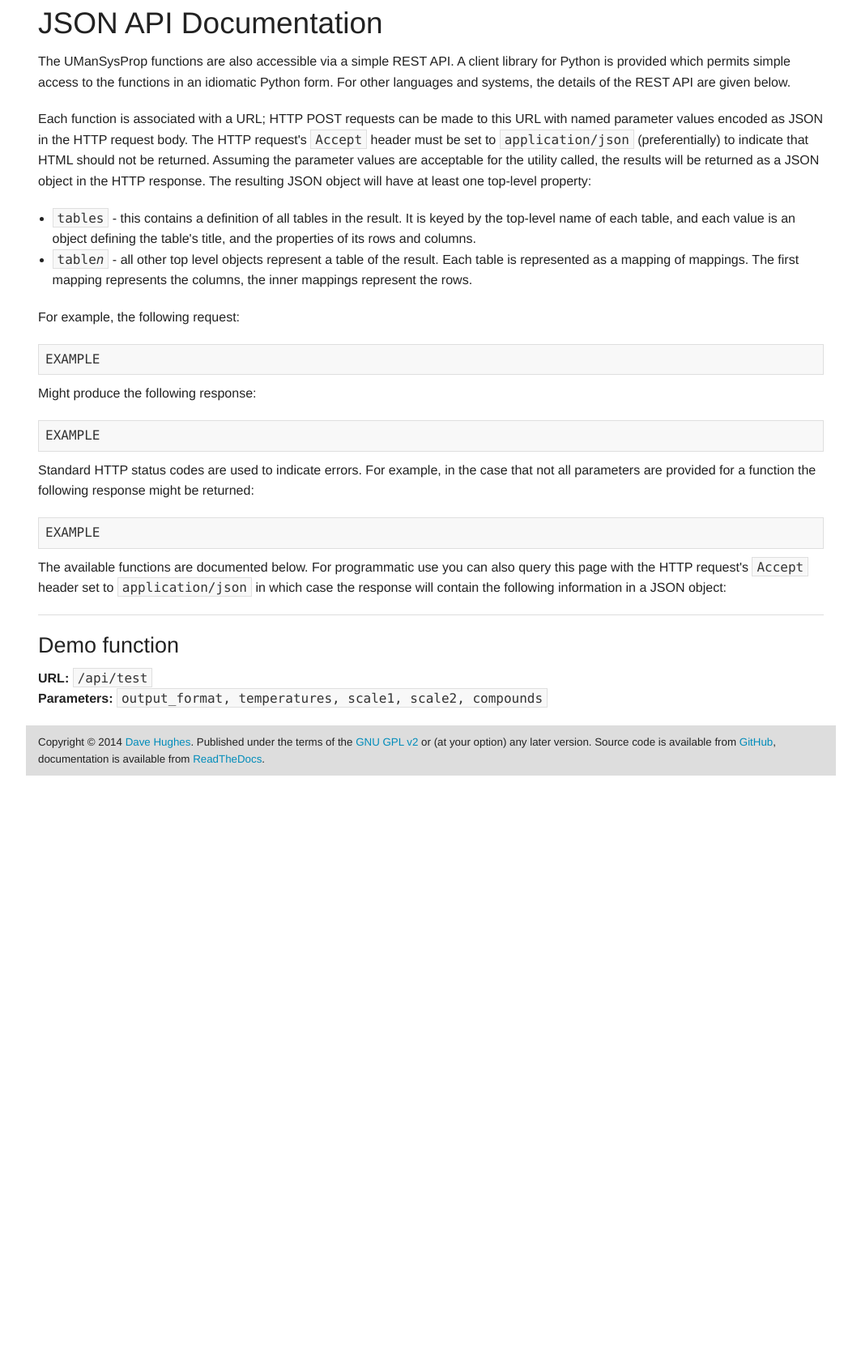
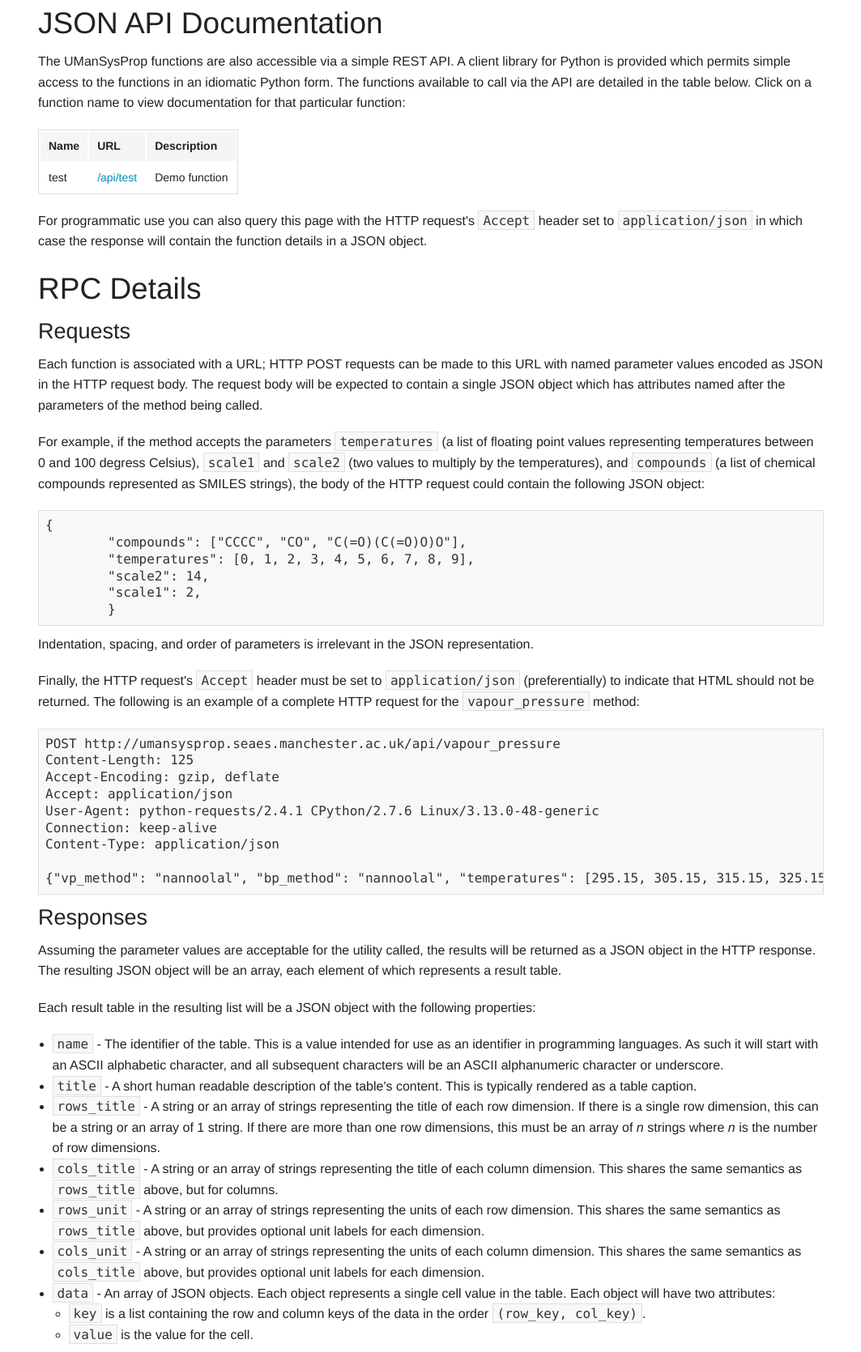
Before and after one commit to waveform-computing/umansysprop, a Flask app: page /api in a window 1280 px wide. Shown: the part 250-1920 px from the top of the page at 81% size, without its empty margins (108-1171 px from the left). Before the commit the page ends 1208 px from the top, so only its background shows below. Run offline with Flask 2, Linux system fonts and the light colour scheme.

Commit message:
Fixes #1, fixes #2, fixes #3
Certain "safe" exceptions like ValueError are now passed along to the
client API which decodes them and re-raises them as an exception on the
client side. Also improved the API docs with examples and split the
individual calls into their own pages so the IDs are fixed

```diff
--- a/umansysprop/server.py
+++ b/umansysprop/server.py
@@ -34,8 +34,17 @@ import pkgutil
 import json
 from textwrap import dedent
 
-from flask import Flask, request, url_for, render_template, make_response, send_file, jsonify
-from docutils import core
+from flask import (
+    Flask,
+    request,
+    url_for,
+    render_template,
+    make_response,
+    send_file,
+    jsonify,
+    abort,
+    )
+import docutils.core
 
 from . import tools
 from . import renderers
@@ -64,18 +73,6 @@ def index():
         )
 
 
-def render_docs(docstring):
-    if not isinstance(docstring, str):
-        docstring = docstring.decode('utf-8')
-    docstring = dedent(docstring)
-    result = core.publish_parts(
-            docstring, writer_name='html', settings_overrides={
-                'input_encoding': 'unicode',
-                'output_encoding': 'unicode',
-                })
-    return result['fragment']
-
-
 @app.route('/api')
 def api():
     mimetype = request.accept_mimetypes.best_match([
@@ -87,7 +84,6 @@ def api():
             'api.html',
             title='JSON API Documentation',
             tools=tools,
-            render_docs=render_docs,
             )
     elif mimetype == 'application/json':
         return jsonify(**{
@@ -103,18 +99,53 @@ def api():
             for mod_name, mod in tools.items()
             })
     else:
-        return 'Not acceptable', 406
+        abort(406)
+
+
+@app.route('/api/<name>', methods=['GET'])
+def api_docs(name):
+
+    def render_docs(docstring):
+        if not isinstance(docstring, str):
+            docstring = docstring.decode('utf-8')
+        docstring = dedent(docstring)
+        result = docutils.core.publish_parts(
+                docstring, writer_name='html', settings_overrides={
+                    'input_encoding': 'unicode',
+                    'output_encoding': 'unicode',
+                    })
+        return result['fragment']
+
+    try:
+        return render_template(
+            'api_docs.html',
+            title=name,
+            name=name,
+            tool=tools[name],
+            render_docs=render_docs,
+            )
+    except KeyError:
+        abort(404)
 
 
 @app.route('/api/<name>', methods=['POST'])
 def call(name):
     # Fail if the RPC call has more than a meg of data
     if request.content_length > 1048576:
-        return 'Excessively long request', 413
-    mod = tools[name]
-    args = json.loads(request.get_data(cache=False, as_text=True))
-    args = forms.convert_args(mod.HandlerForm(formdata=None), args)
-    result = mod.handler(**args)
+        return jsonify(exc_type='ValueError', exc_value='Request too large'), 413
+    try:
+        mod = tools[name]
+    except KeyError:
+        return jsonify(exc_type='NameError', exc_value='Unknown method'), 404
+    try:
+        args = json.loads(request.get_data(cache=False, as_text=True))
+        args = forms.convert_args(mod.HandlerForm(formdata=None), args)
+    except ValueError as e:
+        return jsonify(exc_type='ValueError', exc_value='Badly formed parameters: %s' % str(e)), 400
+    try:
+        result = mod.handler(**args)
+    except (ValueError, KeyError) as e:
+        return jsonify(exc_type=e.__class__.__name__, exc_value=str(e)), 400
     headers, result = renderers.render('application/json', result)
     response = make_response(result)
     response.mimetype = 'application/json'
@@ -125,7 +156,10 @@ def call(name):
 def tool(name):
     # Present the tool's input form, or execute the tool's handler callable
     # based on whether the HTTP request is a GET or a POST
-    mod = tools[name]
+    try:
+        mod = tools[name]
+    except KeyError:
+        abort(404)
     form = mod.HandlerForm(request.form)
     if form.validate_on_submit():
         args = form.data
@@ -142,8 +176,6 @@ def tool(name):
         response.mimetype = mimetype
         response.headers.extend(headers)
         return response
-    else:
-        print(form.errors)
     return render_template(
         '%s.html' % name,
         title=mod.__doc__,
--- a/umansysprop/templates/api.html
+++ b/umansysprop/templates/api.html
@@ -5,57 +5,192 @@
   <div class="small-12 columns">
     <p>The UManSysProp functions are also accessible via a simple REST API.  A
     client library for Python is provided which permits simple access to the
-    functions in an idiomatic Python form. For other languages and systems, the
-    details of the REST API are given below.</p>
+    functions in an idiomatic Python form. The functions available to call via
+    the API are detailed in the table below. Click on a function name to view
+    documentation for that particular function:</p>
+
+    <table>
+        <thead>
+            <tr><th>Name</th><th>URL</th><th>Description</th></tr>
+        </thead>
+        <tbody>
+            {% for tool_name, tool in tools.items()|sort %}
+            <tr>
+                <td>{{ tool_name }}</td>
+                <td>
+                    <a href="{{ url_for('api_docs', name=tool_name) }}">
+                        {{ url_for('call', name=tool_name) }}
+                    </a>
+                </td>
+                <td>{{ tool.__doc__ }}</td>
+            </tr>
+            {% endfor %}
+        </tbody>
+    </table>
+
+    <p>For programmatic use you can also query this page with the HTTP
+    request's <code>Accept</code> header set to <code>application/json</code>
+    in which case the response will contain the function details in a JSON
+    object.</p>
+    <!-- XXX expand this -->
+
+    <h2>RPC Details</h2>
+
+    <h3>Requests</h3>
 
     <p>Each function is associated with a URL; HTTP POST requests can be made
     to this URL with named parameter values encoded as JSON in the HTTP request
-    body. The HTTP request's <code>Accept</code> header must be set to
+    body. The request body will be expected to contain a single JSON object
+    which has attributes named after the parameters of the method being
+    called.</p>
+
+    <p>For example, if the method accepts the parameters
+    <code>temperatures</code> (a list of floating point values representing
+    temperatures between 0 and 100 degress Celsius), <code>scale1</code> and
+    <code>scale2</code> (two values to multiply by the temperatures), and
+    <code>compounds</code> (a list of chemical compounds represented as SMILES
+    strings), the body of the HTTP request could contain the following JSON
+    object:</p>
+
+    <pre><code>{
+        "compounds": ["CCCC", "CO", "C(=O)(C(=O)O)O"],
+        "temperatures": [0, 1, 2, 3, 4, 5, 6, 7, 8, 9],
+        "scale2": 14,
+        "scale1": 2,
+        }</code></pre>
+
+    <p>Indentation, spacing, and order of parameters is irrelevant in the JSON
+    representation.</p>
+
+    <p>Finally, the HTTP request's <code>Accept</code> header must be set to
     <code>application/json</code> (preferentially) to indicate that HTML should
-    not be returned. Assuming the parameter values are acceptable for the
-    utility called, the results will be returned as a JSON object in the HTTP
-    response. The resulting JSON object will have at least one top-level
-    property:</p>
+    not be returned. The following is an example of a complete HTTP request
+    for the <code>vapour_pressure</code> method:</p>
+
+    <pre><code>POST http://umansysprop.seaes.manchester.ac.uk/api/vapour_pressure
+Content-Length: 125
+Accept-Encoding: gzip, deflate
+Accept: application/json
+User-Agent: python-requests/2.4.1 CPython/2.7.6 Linux/3.13.0-48-generic
+Connection: keep-alive
+Content-Type: application/json
+
+{"vp_method": "nannoolal", "bp_method": "nannoolal", "temperatures": [295.15, 305.15, 315.15, 325.15], "compounds": ["CCCC"]}</code></pre>
+
+    <h3>Responses</h3>
+
+    <p>Assuming the parameter values are acceptable for the utility called, the
+    results will be returned as a JSON object in the HTTP response. The
+    resulting JSON object will be an array, each element of which represents a
+    result table.</p>
+
+    <p>Each result table in the resulting list will be a JSON object with the
+    following properties:</p>
 
     <ul>
-      <li><code>tables</code> - this contains a definition of all tables in
-      the result. It is keyed by the top-level name of each table, and each
-      value is an object defining the table's title, and the properties of
-      its rows and columns.</li>
-      <li><code>table<em>n</em></code> - all other top level objects represent
-      a table of the result. Each table is represented as a mapping of
-      mappings.  The first mapping represents the columns, the inner mappings
-      represent the rows.</li>
+      <li><code>name</code> - The identifier of the table. This is a value
+      intended for use as an identifier in programming languages. As such it
+      will start with an ASCII alphabetic character, and all subsequent
+      characters will be an ASCII alphanumeric character or underscore.</li>
+
+      <li><code>title</code> - A short human readable description of the
+      table's content. This is typically rendered as a table caption.</li>
+
+      <li><code>rows_title</code> - A string or an array of strings
+      representing the title of each row dimension. If there is a single row
+      dimension, this can be a string or an array of 1 string. If there are
+      more than one row dimensions, this must be an array of <em>n</em> strings
+      where <em>n</em> is the number of row dimensions.</li>
+
+      <li><code>cols_title</code> - A string or an array of strings
+      representing the title of each column dimension. This shares the same
+      semantics as <code>rows_title</code> above, but for columns.</li>
+
+      <li><code>rows_unit</code> - A string or an array of strings representing
+      the units of each row dimension. This shares the same semantics as
+      <code>rows_title</code> above, but provides optional unit labels for
+      each dimension.</li>
+
+      <li><code>cols_unit</code> - A string or an array of strings representing
+      the units of each column dimension. This shares the same semantics as
+      <code>cols_title</code> above, but provides optional unit labels for
+      each dimension.</li>
+
+      <li><code>data</code> - An array of JSON objects. Each object represents
+      a single cell value in the table. Each object will have two attributes:
+
+      <ul>
+          <li><code>key</code> is a list containing the row and column keys of
+          the data in the order <code>(row_key, col_key)</code>.</li>
+          <li><code>value</code> is the value for the cell.</li>
+      </ul></li>
     </ul>
 
-    <p>For example, the following request:</p>
+    <p>The ordering of JSON objects in the <code>data</code> element is
+    important: objects will be ordered by row key, then by column key. Hence,
+    if a table has the row keys 1, 2, and 3, and the column keys A and B, the
+    ordering of elements in <code>data</code> will be:</p>
 
-    <pre><code>EXAMPLE</code></pre>
+    <p>(1, A), (1, B), (2, A), (2, B), (3, A), (3, B)</p>
 
-    <p>Might produce the following response:</p>
+    <p>The example below shows the response to the <code>vapour_pressure</code>
+    method request example given above (reformatted for ease of display):</p>
 
-    <pre><code>EXAMPLE</code></pre>
+    <pre><code>HTTP/1.1 200 OK
+Date: Sun, 29 Mar 2015 21:53:43 GMT
+Server: Apache/2.4.7 (Ubuntu)
+Set-Cookie: session=eyJjc3JmX3R...; HttpOnly; Path=/
+Content-Length: 401
+Keep-Alive: timeout=5, max=100
+Connection: Keep-Alive
+Content-Type: application/json
+
+[{"cols_title": "Compound", "cols_unit": "", "data": [
+{"key": [295.15, "CCCC"], "value": 0.1765486699064518},
+{"key": [305.15, "CCCC"], "value": 0.32059732971034494},
+{"key": [315.15, "CCCC"], "value": 0.4543445602810119},
+{"key": [325.15, "CCCC"], "value": 0.5788572505849052}
+], "name": "pressures", "rows_title": "Temperature", "rows_unit": "K",
+"title": "Vapour pressure as log\u2081\u2080 value"}]</code></pre>
+
+    <h3>Error Handling</h3>
 
     <p>Standard HTTP status codes are used to indicate errors. For example, in
-    the case that not all parameters are provided for a function the following
-    response might be returned:</p>
+    the case that a string is provided to a method instead of a floating point
+    value, a 400 error (bad request) would be returned. The body of such error
+    responses also contains a JSON object which contains the following two
+    attributes:</p>
 
-    <pre><code>EXAMPLE</code></pre>
+    <ul>
+      <li><code>exc_type</code> - The class of the exception that occurred on
+      the server side.</li>
 
-    <p>The available functions are documented below. For programmatic use you
-    can also query this page with the HTTP request's <code>Accept</code> header
-    set to <code>application/json</code> in which case the response will
-    contain the following information in a JSON object:</p>
+      <li><code>exc_value</code> - The value(s) that the exception was
+      constructed with (which usually give extra detail about the error that
+      occurred).</li>
+    </ul>
 
-    {% for name, tool in tools.items()|sort %}
-    <hr>
-    <h3>{{ tool.__doc__ }}</h3>
-    <ul class="no-bullet">
-    <li><strong>URL:</strong> <code>{{ url_for('call', name=name) }}</code></li>
-    <li><strong>Parameters:</strong> <code>{{ tool.HandlerForm()|rejectattr('name', 'equalto', 'csrf_token')|join(', ', attribute='name') }}</code></li>
-  </ul>
-    <p>{{ render_docs(tool.handler.__doc__ or '')|safe }}</p>
-    {% endfor %}
+    <p>The Python client library will automatically convert these back into
+    the appropriate Python exception and raise it (note that only certain
+    exceptions that are considered reasonably safe like ValueError, NameError,
+    and KeyError are treated in this manner). Bindings for other languages
+    may wish to convert this data into something more appropriate.</p>
+
+    <p>The following is an example of an error response (formatted for
+    readability):</p>
+
+    <pre><code>HTTP/1.0 400 BAD REQUEST
+Content-Type: application/json
+Content-Length: 113
+Set-Cookie: session=eyJjc3JmX3Rva...; HttpOnly; Path=/
+Server: Werkzeug/0.9.6 Python/2.7.6
+Date: Sun, 29 Mar 2015 23:32:57 GMT
+
+{
+  "exc_type": "ValueError",
+  "exc_value": "Badly formed parameters: could not convert string to float: foo"
+}</code></pre>
+
   </div>
 </div>
 {% endblock %}
```
Also changed, not shown: umansysprop/client.py (+20 -1 lines), umansysprop/templates/api_docs.html (added, +14 -0 lines).
